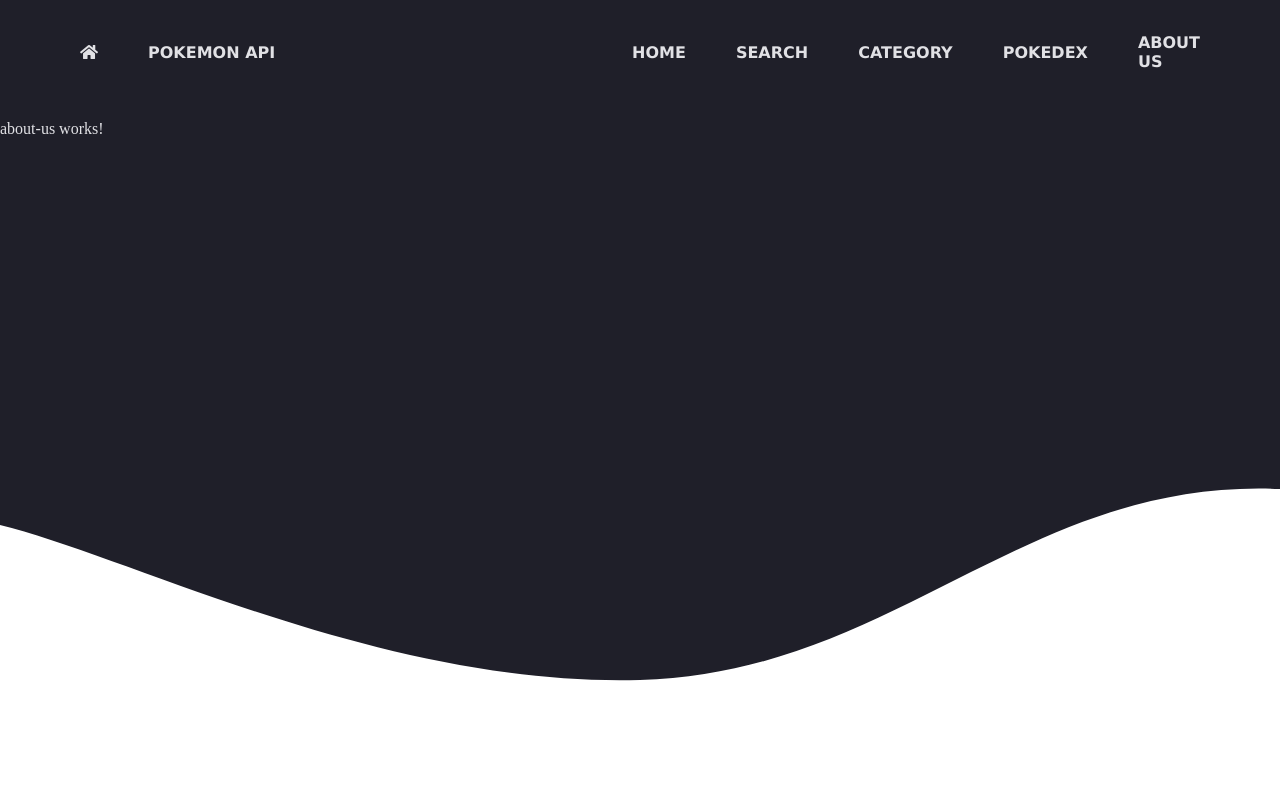
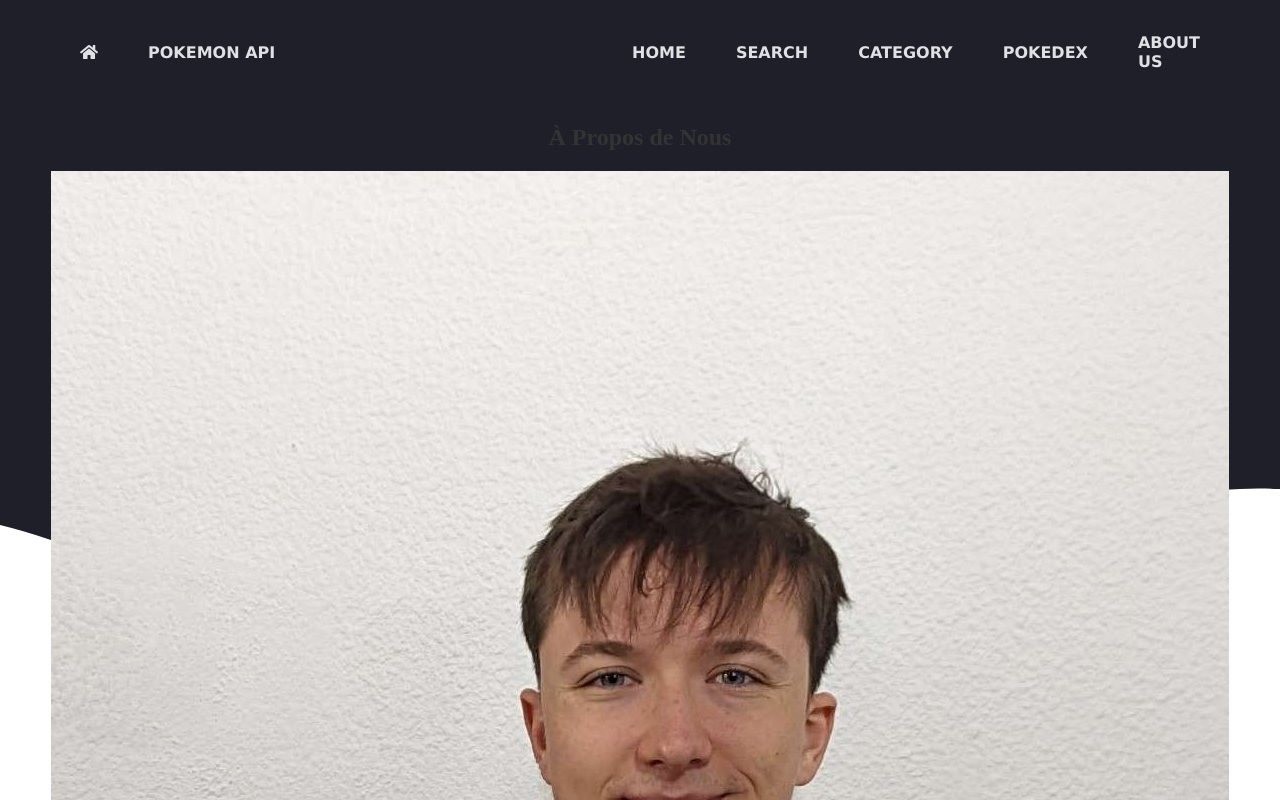
Before and after one commit to Anthony-Philippe/Angular-Pokedex, an Angular app: page /about-us in a window 1280 px wide. Shown: the top 800 px of the page. Built offline with nearby package versions, Linux system fonts and the light colour scheme; what ngx-pagination would draw is missing.

Commit message:
about us

```diff
--- a/src/app/about-us/about-us.component.css
+++ b/src/app/about-us/about-us.component.css
@@ -0,0 +1,31 @@
+/* about-us.component.css */
+
+div {
+    text-align: center;
+    margin-top: 20px;
+  }
+
+  h2 {
+    color: #333;
+  }
+
+  .creators-container {
+    display: flex;
+    justify-content: space-around;
+    margin-top: 20px;
+  }
+
+  .creator-card {
+    text-align: center;
+  }
+
+  .creator-photo {
+    width: 50px;
+    height: 50px;
+    border-radius: 50%;
+  }
+
+  p {
+    margin-top: 10px;
+    font-weight: bold;
+  }
--- a/src/app/about-us/about-us.component.html
+++ b/src/app/about-us/about-us.component.html
@@ -1 +1,17 @@
-<p>about-us works!</p>
+<div>
+    <h2>À Propos de Nous</h2>
+    <div>
+      <div>
+        <img [src]="creator1PhotoUrl" alt="Créateur 1">
+        <p>{{ creator1Name }}</p>
+      </div>
+      <div>
+        <img [src]="creator2PhotoUrl" alt="Créateur 2">
+        <p>{{ creator2Name }}</p>
+      </div>
+      <div>
+        <img [src]="creator3PhotoUrl" alt="Créateur 3">
+        <p>{{ creator3Name }}</p>
+      </div>
+    </div>
+  </div>
--- a/src/app/about-us/about-us.component.ts
+++ b/src/app/about-us/about-us.component.ts
@@ -7,4 +7,13 @@ import { Component } from '@angular/core';
 })
 export class AboutUsComponent {
 
+  creator1Name: string = 'Alexander Rougier';
+  creator1PhotoUrl: string = 'assets/creators/creator1.jpg';
+
+  creator2Name: string = 'Florian Amiot';
+  creator2PhotoUrl: string = 'assets/creators/creator2.jpg';
+
+  creator3Name: string = 'Anthony Philippe';
+  creator3PhotoUrl: string = 'lien_vers_la_photo_3.jpg';
+
 }
```
Also changed, not shown: src/assets/creators/creator1.jpg (added), src/assets/creators/creator2.jpg (added).
